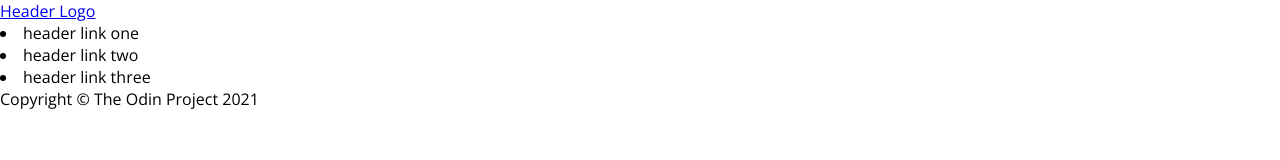
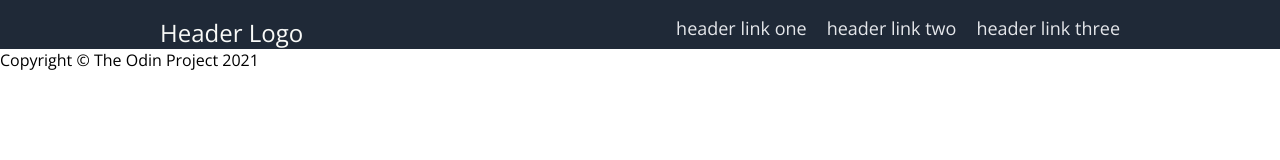
Before and after one commit to michaelbui99/landing-page-odin-project, a plain HTML site: page index.html in a window 1280 px wide. Drawn offline with nearby package versions, Linux system fonts and the light colour scheme.

Commit message:
Header styling

```diff
--- a/index.html
+++ b/index.html
@@ -15,15 +15,20 @@
   </head>
   <body>
     <header>
-      <nav>
+      <nav class="container">
         <div class="logo">
+            <!--
+                link inside logo div incase the logo
+                consists of both an image and link
+
+            -->
           <a href="#">Header Logo</a>
         </div>
 
         <div class="nav-links">
-          <li>header link one</li>
-          <li>header link two</li>
-          <li>header link three</li>
+          <li><a href="#">header link one</a></li>
+          <li><a href="#">header link two</a></li>
+          <li><a href="#">header link three</a></li>
         </div>
       </nav>
     </header>
--- a/scss/_globals.scss
+++ b/scss/_globals.scss
@@ -9,3 +9,12 @@ html {
   box-sizing: inherit;
   font-family: "Open Sans", sans-serif;
 }
+
+a {
+  text-decoration: none;
+}
+
+.container {
+  padding-left: 10rem;
+  padding-right: 10rem;
+}
--- a/scss/_header.scss
+++ b/scss/_header.scss
@@ -0,0 +1,27 @@
+header {
+  nav {
+    background-color: $darkBackgroundColor;
+    padding-top: 1rem;
+    display: flex;
+    justify-content: space-between;
+    .logo {
+      a {
+        font-size: $headerLogoTextSize;
+        color: $headerLogoColor;
+      }
+    }
+
+    .nav-links {
+      display: flex;
+      gap: 1.25rem;
+
+      li {
+        list-style: none;
+        a {
+          font-size: $headerLinkSize;
+          color: $headerLinkColor;
+        }
+      }
+    }
+  }
+}
--- a/scss/_variables.scss
+++ b/scss/_variables.scss
@@ -1,5 +1,9 @@
+$headerLogoTextSize: 24px;
+$headerLogoColor: #f9faf8;
+$headerLinkSize: 18px;
+$headerLinkColor: #e5e7eb;
 $darkBackgroundColor: #1f2937;
 $heroMainTextSize: 48px;
 $heroSecondaryTextSize: 18px;
-$headerLogoTextSize: 24px;
+
 $buttonBackgroundColor: #3882f6;
```
Also changed, not shown: scss/style.css, 1 other file.
